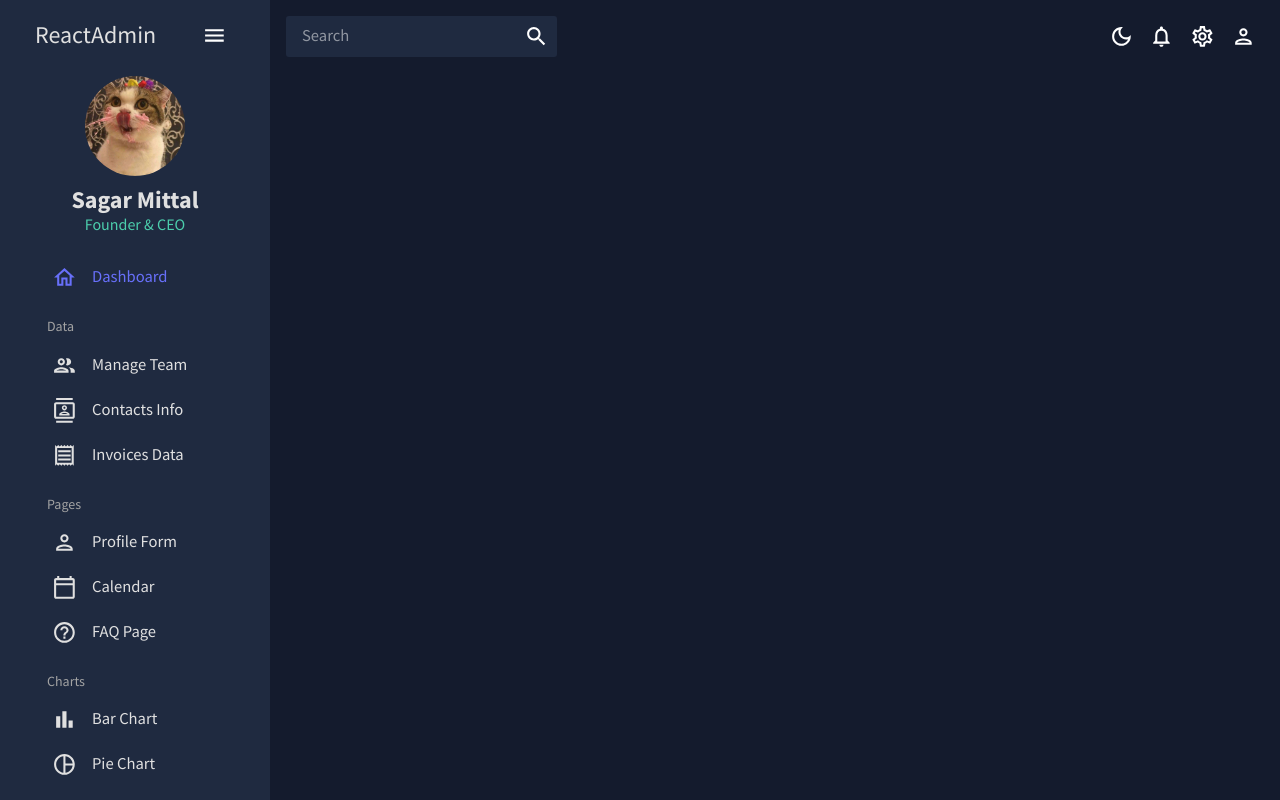
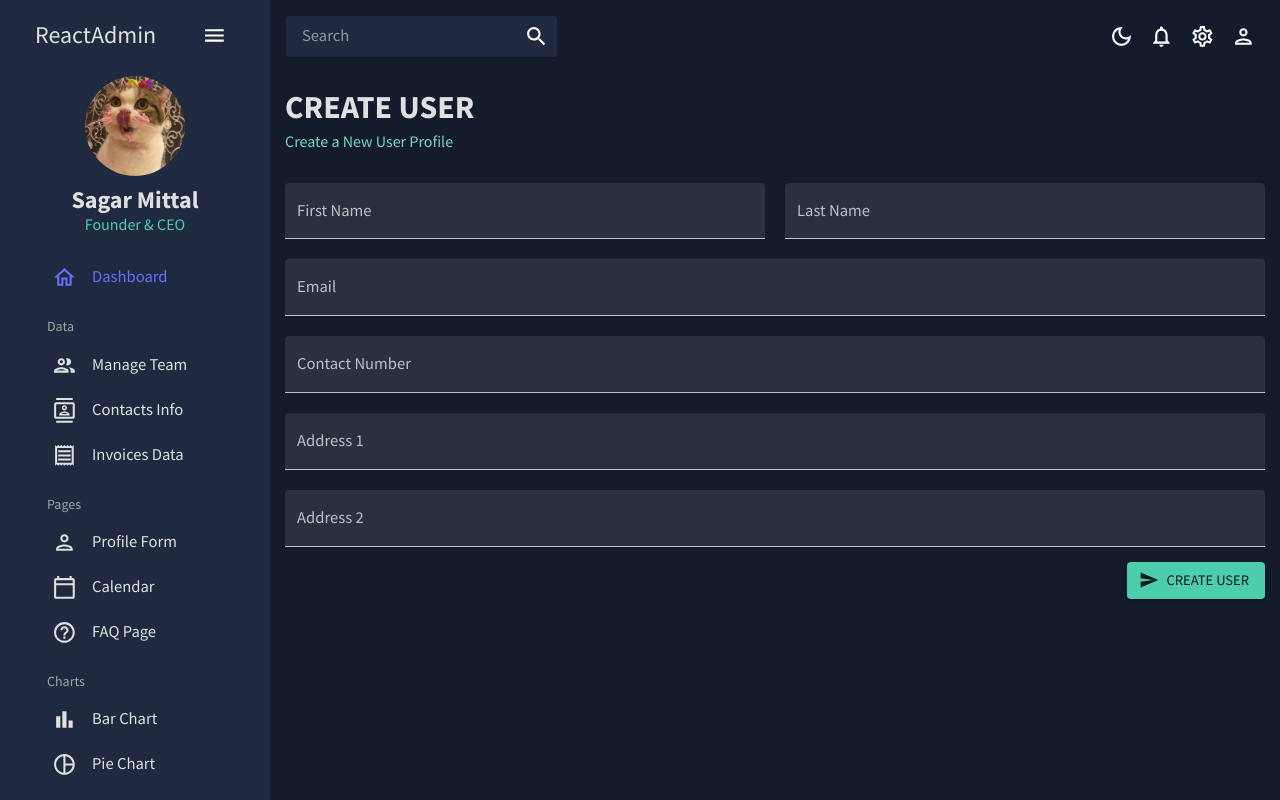
Before and after one commit to sagarmittal1/ReactDashX, a React (Create React App) app: page /form in a window 1280 px wide. Built offline with nearby package versions, Linux system fonts and the light colour scheme; the HTML template or start-up script is replaced by a standard one.

Commit message:
made form page using Formik & yup

```diff
--- a/src/App.js
+++ b/src/App.js
@@ -8,8 +8,8 @@
 import Team from './scenes/team';
 import Contacts from './scenes/contacts';
 import Invoices from './scenes/invoices';
+import Form from './scenes/form';
 // import Bar from './scenes/bar';
-// import Form from './scenes/form';
 // import Line from './scenes/line';
 // import Pie from './scenes/pie';
 // import FAQ from './scenes/faq';
@@ -33,7 +33,7 @@
                 <Route path="/team" element={<Team />} />
                 <Route path="/contacts" element={<Contacts />} />
                 <Route path="/invoices" element={<Invoices />} />
-                {/* <Route path="/form" element={<Form />} /> */}
+                <Route path="/form" element={<Form />} />
                 {/* <Route path="/bar" element={<Bar />} /> */}
                 {/* <Route path="/pie" element={<Pie />} /> */}
                 {/* <Route path="/line" element={<Line />} /> */}
--- a/src/index.css
+++ b/src/index.css
@@ -29,15 +29,15 @@
 }
 
 *::-webkit-scrollbar-track {
-  background: #c2c2c2;
+  background: #4a5975;
 }
 
 *::-webkit-scrollbar-thumb:hover {
-  background: #444757;
+  background: #272f56;
 }
 
 *::-webkit-scrollbar-thumb {
-  background-color: #585965;
+  background-color: #30345d;
   border-radius: 3px;
   /* border: 1px solid #4c4d56; */
 }
--- /dev/null
+++ b/src/scenes/form/index.jsx
@@ -0,0 +1,162 @@
+import { Box, Button, TextField } from '@mui/material';
+import { Formik } from 'formik';
+import * as yup from 'yup';
+import useMediaQuery from '@mui/material/useMediaQuery';
+import SendIcon from '@mui/icons-material/Send';
+import Header from '../../components/Header';
+
+const initialValues = {
+  firstName: '',
+  lastName: '',
+  email: '',
+  contact: '',
+  address1: '',
+  address2: '',
+};
+
+const phoneRegExp =
+  /^((\+[1-9]{1,4}[ -]?)|(\([0-9]{2,3}\)[ -]?)|([0-9]{2,4})[ -]?)*?[0-9]{3,4}[ -]?[0-9]{3,4}$/;
+
+const userSchema = yup.object().shape({
+  firstName: yup.string().required('required'),
+  lastName: yup.string().required('required'),
+  email: yup.string().email('Invalid email').required('required'),
+  contact: yup
+    .string()
+    .matches(phoneRegExp, 'Phone number is not valid.')
+    .required('required'),
+  address1: yup.string().required('required'),
+  address2: yup.string().required('required'),
+});
+
+const Form = () => {
+  const isNonMobile = useMediaQuery('(min-width:600px)');
+
+  const formSubmitHandler = (values) => {
+    console.log(values);
+  };
+
+  return (
+    <Box m="15px">
+      <Header title="CREATE USER" subtitle="Create a New User Profile" />
+
+      <Formik
+        onSubmit={formSubmitHandler}
+        initialValues={initialValues}
+        validationSchema={userSchema}
+      >
+        {({
+          values,
+          errors,
+          touched,
+          handleBlur,
+          handleChange,
+          handleSubmit,
+        }) => (
+          <form onSubmit={handleSubmit}>
+            <Box
+              display="grid"
+              gap="20px"
+              gridTemplateColumns="repeat(4, minmax(0, 1fr))"
+              sx={{
+                '& > div': { gridColumn: isNonMobile ? undefined : 'span 4' },
+              }}
+            >
+              <TextField
+                fullWidth
+                variant="filled"
+                type="text"
+                label="First Name"
+                onBlur={handleBlur}
+                onChange={handleChange}
+                value={values.firstName}
+                name="firstName"
+                error={!!touched.firstName && !!errors.firstName}
+                helperText={touched.firstName && errors.firstName}
+                sx={{ gridColumn: 'span 2' }}
+              />
+              <TextField
+                fullWidth
+                variant="filled"
+                type="text"
+                label="Last Name"
+                onBlur={handleBlur}
+                onChange={handleChange}
+                value={values.lastName}
+                name="lastName"
+                error={!!touched.lastName && !!errors.lastName}
+                helperText={touched.lastName && errors.lastName}
+                sx={{ gridColumn: 'span 2' }}
+              />
+              <TextField
+                fullWidth
+                variant="filled"
+                type="text"
+                label="Email"
+                onBlur={handleBlur}
+                onChange={handleChange}
+                value={values.email}
+                name="email"
+                error={!!touched.email && !!errors.email}
+                helperText={touched.email && errors.email}
+                sx={{ gridColumn: 'span 4' }}
+              />
+              <TextField
+                fullWidth
+                variant="filled"
+                type="text"
+                label="Contact Number"
+                onBlur={handleBlur}
+                onChange={handleChange}
+                value={values.contact}
+                name="contact"
+                error={!!touched.contact && !!errors.contact}
+                helperText={touched.contact && errors.contact}
+                sx={{ gridColumn: 'span 4' }}
+              />
+              <TextField
+                fullWidth
+                variant="filled"
+                type="text"
+                label="Address 1"
+                onBlur={handleBlur}
+                onChange={handleChange}
+                value={values.address1}
+                name="address1"
+                error={!!touched.address1 && !!errors.address1}
+                helperText={touched.address1 && errors.address1}
+                sx={{ gridColumn: 'span 4' }}
+              />
+              <TextField
+                fullWidth
+                variant="filled"
+                type="text"
+                label="Address 2"
+                onBlur={handleBlur}
+                onChange={handleChange}
+                value={values.address2}
+                name="address2"
+                error={!!touched.address2 && !!errors.address2}
+                helperText={touched.address2 && errors.address2}
+                sx={{ gridColumn: 'span 4' }}
+              />
+            </Box>
+            <Box display="flex" justifyContent="end" mt="15px">
+              <Button
+                type="submit"
+                // onClick={(e) => e.preventDefault()}
+                color="secondary"
+                variant="contained"
+                startIcon={<SendIcon />}
+              >
+                Create User
+              </Button>
+            </Box>
+          </form>
+        )}
+      </Formik>
+    </Box>
+  );
+};
+
+export default Form;
```
